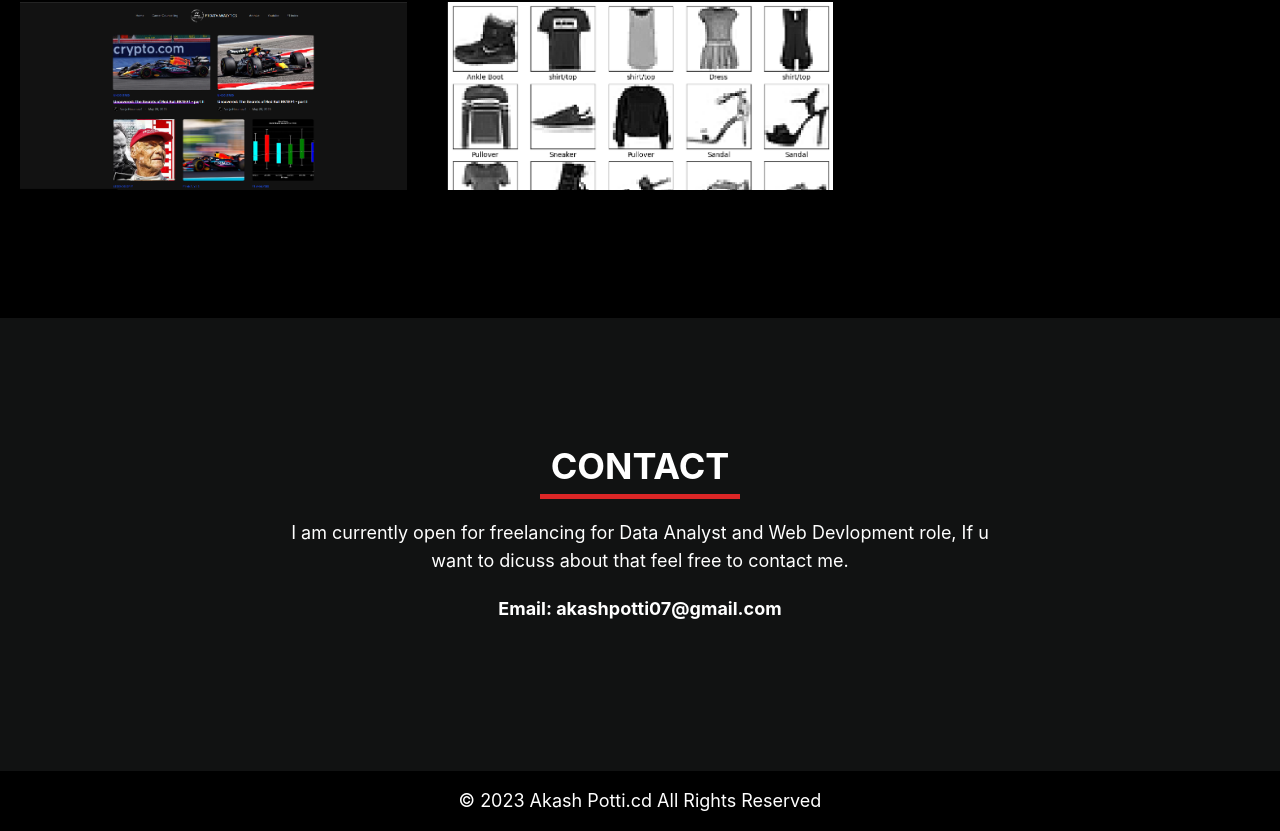
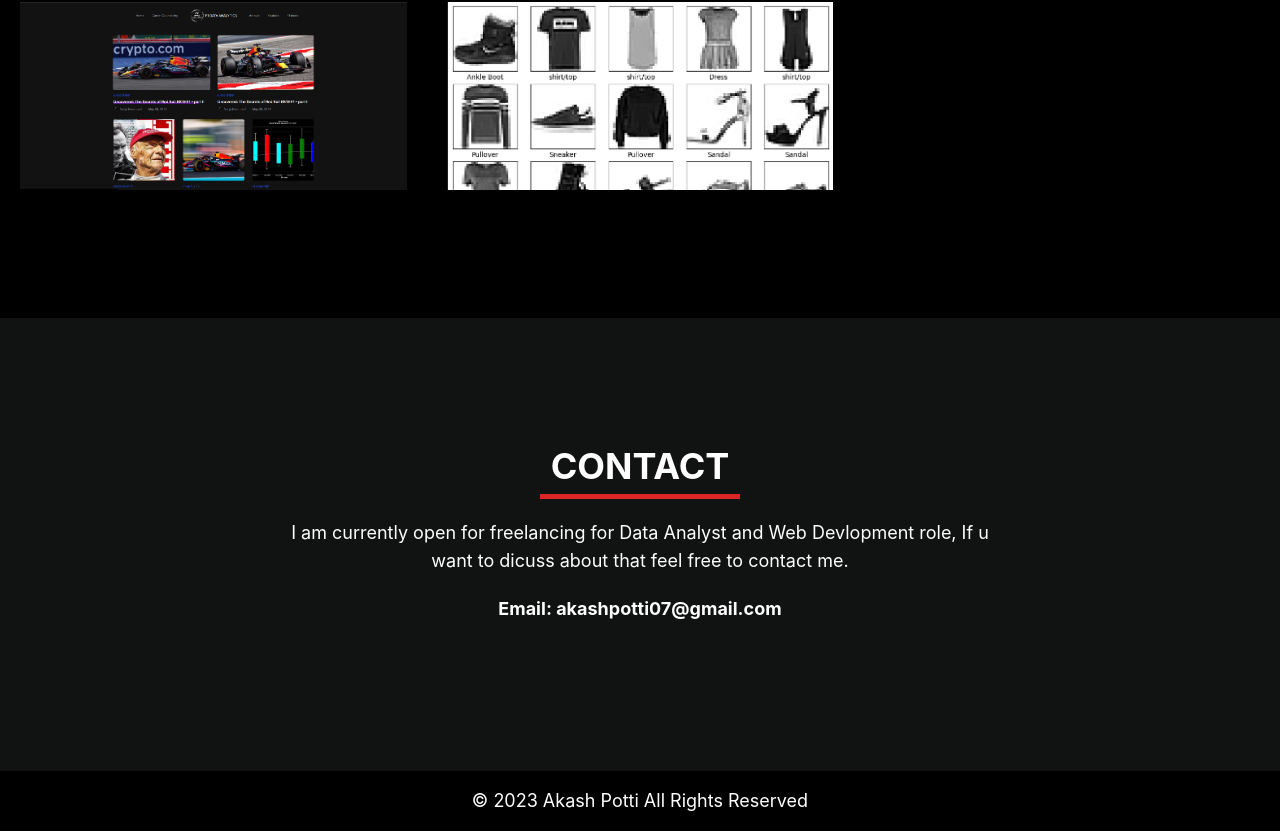
Before and after one commit to Akash-Potti/my-portfolio-website, a React (Create React App) app: page / in a window 1280 px wide. Shown: the part 1285-2116 px from the top of the page. Built offline with nearby package versions, Linux system fonts and the light colour scheme.

Commit message:
second commit

```diff
--- a/public/index.html
+++ b/public/index.html
@@ -6,7 +6,7 @@
   <link rel="icon" href="%PUBLIC_URL%/favicon.ico" />
   <meta name="viewport" content="width=device-width, initial-scale=1" />
   <meta name="theme-color" content="#000000" />
-  <meta name="description" content="Akash Potti Portfolio" />
+  <meta name="description" content="Akash's Portfolio" />
   <link rel="apple-touch-icon" href="%PUBLIC_URL%/logo192.png" />
   <!--
       manifest.json provides metadata used when your web app is installed on a
--- a/src/components/footer.js
+++ b/src/components/footer.js
@@ -3,7 +3,7 @@ import React from "react";
 
 const Footer = () => {
     return <div className="py-4 text-center bg-primary text-white">
-        &copy; 2023 Akash Potti.cd All Rights Reserved
+        &copy; 2023 Akash Potti All Rights Reserved
     </div>
 
 };
```
